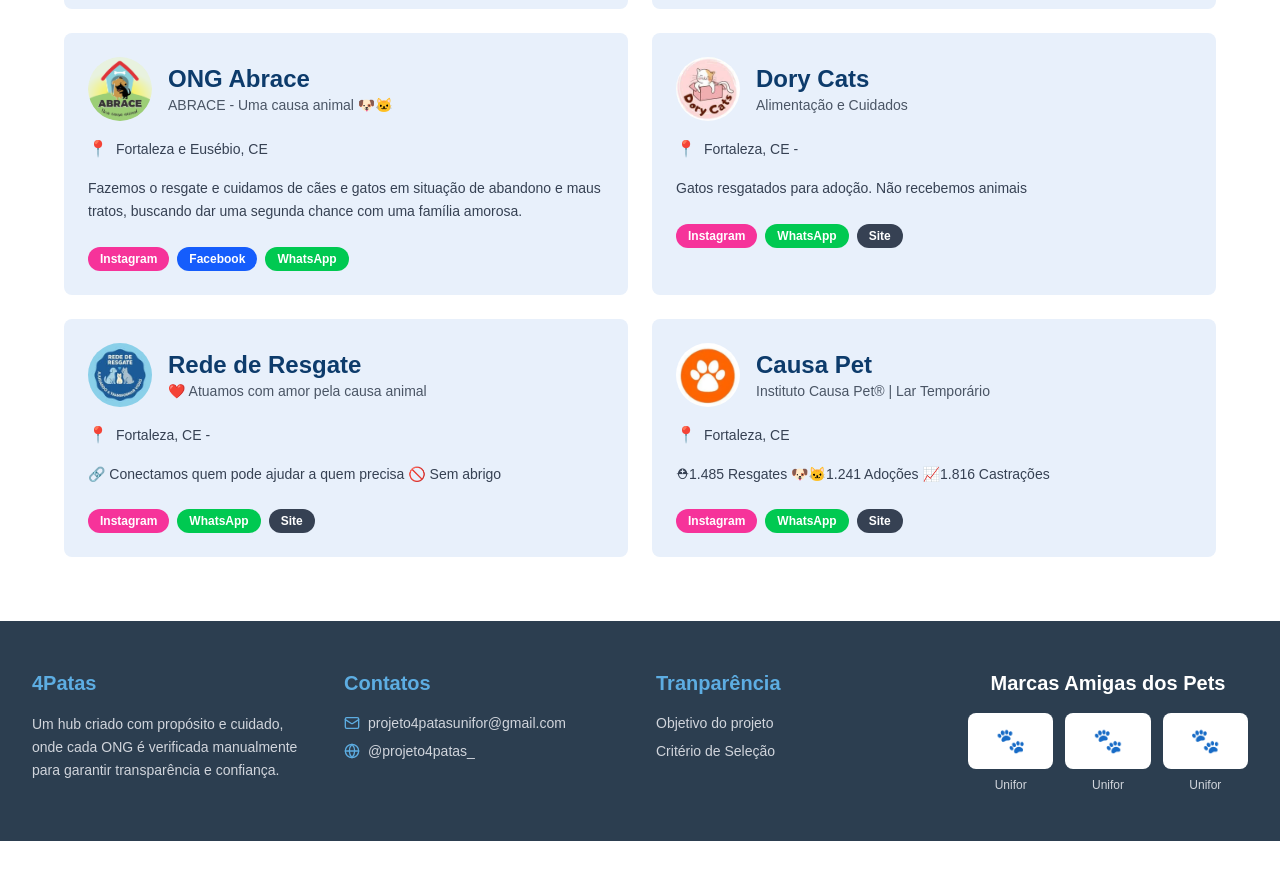
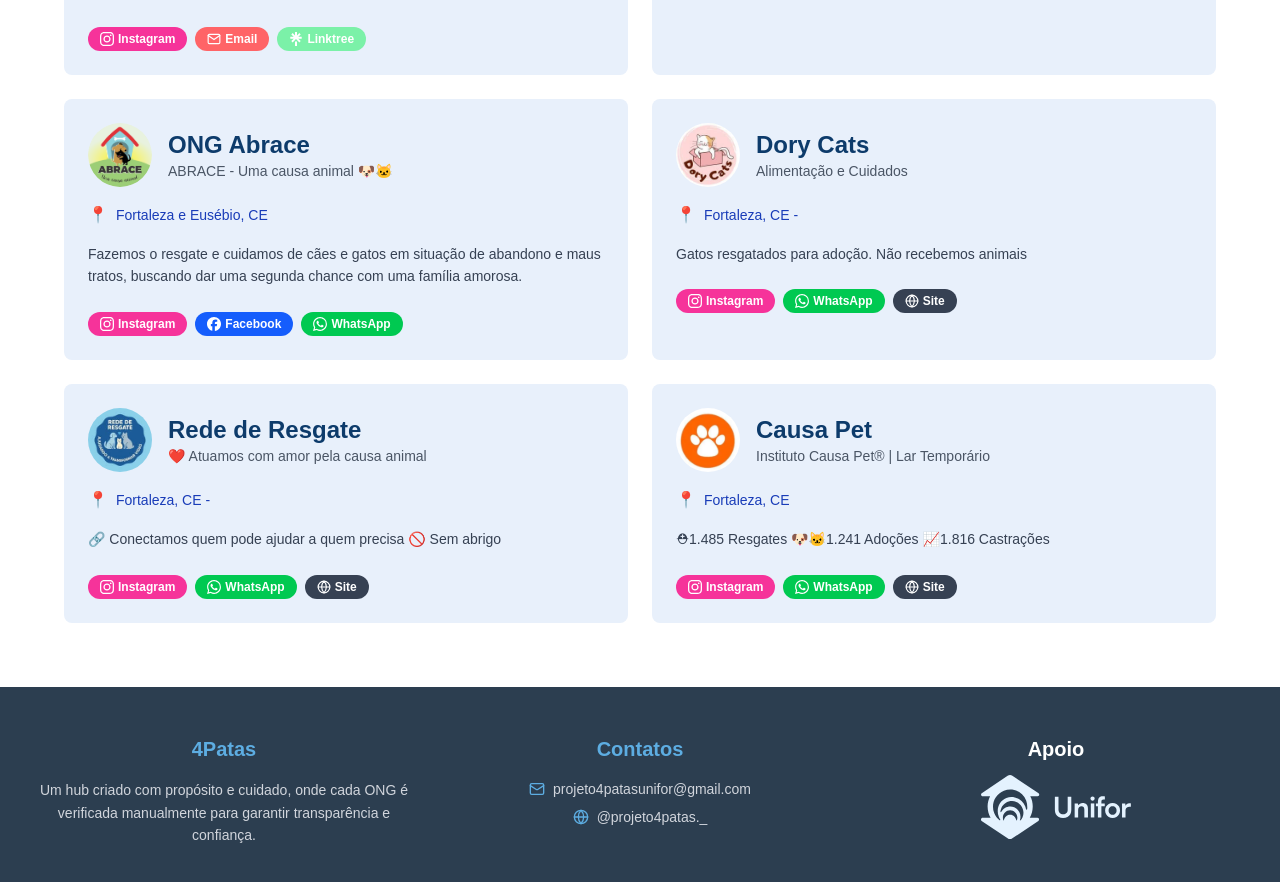
Before and after one commit to bruno-dv2/projeto-quatro-patas, a Next.js app: page / in a window 1280 px wide. Shown: the part 1640-2522 px from the top of the page. Before the commit the page ends 2481 px from the top, so only its background shows below. Built offline with nearby package versions, Linux system fonts and the light colour scheme; no server answers.

Commit message:
Aplicando alterações no card da ONG animaisUniversitários (Exemplo a ser seguido para as outras ONGs)

```diff
--- a/components/CardOngs.js
+++ b/components/CardOngs.js
@@ -2,13 +2,27 @@
 
 import { GAEvent } from './GoogleAnalytics';
 import Image from 'next/image';
+import { SiInstagram, SiFacebook, SiWhatsapp, SiLinktree } from 'react-icons/si';
+import { FiMail, FiGlobe } from 'react-icons/fi';
+
 
 export default function CardOngs({ ong }) {
   const coresTag = {
     "Instagram": "bg-pink-500",
     "Facebook": "bg-blue-600",
     "WhatsApp": "bg-green-500",
+    "Email" : "bg-red-400",
+    "Linktree": "bg-green-300",
     "Site": "bg-gray-700"
+  };
+
+  const iconesTag = {
+  Instagram: <SiInstagram size={14} />,
+  Facebook: <SiFacebook size={14} />,
+  WhatsApp: <SiWhatsapp size={14} />,
+  Email: <FiMail size={14} />,
+  Linktree: <SiLinktree size={14} />,
+  Site: <FiGlobe size={14} />,
   };
 
   // Rastrear clique no card
@@ -61,7 +75,7 @@ export default function CardOngs({ ong }) {
 
   return (
     <div
-      className="bg-azul-light rounded-lg p-6 hover:shadow-xl transition cursor-pointer"
+      className="bg-azul-light rounded-lg p-6 hover:shadow-xl transition"
       onClick={handleCardClick}
     >
       {/* Logo e Nome */}
@@ -82,7 +96,14 @@ export default function CardOngs({ ong }) {
       {/* Localização */}
       <div className="flex items-center gap-2 mb-4 text-gray-700">
         <span>📍</span>
-        <span className="text-sm">{ong.localizacao}</span>
+        <a
+          href={`https://www.google.com/maps/search/?api=1&query=${encodeURIComponent(ong.localizacao)}`}
+          target="_blank"
+          rel="noopener noreferrer"
+          className="text-sm  hover:underline text-blue-800 transition hover:text-blue-600"
+        >
+          {ong.localizacao}
+        </a>
       </div>
 
       {/* Descrição */}
@@ -96,10 +117,10 @@ export default function CardOngs({ ong }) {
           <button
             key={index}
             onClick={(e) => handleSocialClick(e, tag)}
-            className={`${coresTag[tag]} text-white text-xs px-3 py-1 rounded-full font-semibold hover:opacity-90 transition`}
+            className={`${coresTag[tag]} text-white text-xs px-3 py-1 rounded-full font-semibold flex items-center gap-1 transform transition-all duration-200 hover:scale-110 cursor-pointer`}
             aria-label={`Abrir ${tag} da ${ong.nome}`}
           >
-            {tag}
+            {iconesTag[tag]} <span>{tag}</span>
           </button>
         ))}
       </div>
--- a/components/Footer.js
+++ b/components/Footer.js
@@ -1,12 +1,13 @@
 import { Mail, Globe } from "lucide-react";
+import Image from "next/image";
 
 export default function Footer() {
   return (
     <footer className="bg-[#2C3E50] text-white py-12 px-8">
-      <div className="max-w-7xl mx-auto grid grid-cols-1 md:grid-cols-4 gap-8">
+      <div className="max-w-7xl mx-auto grid grid-cols-1 md:grid-cols-3 gap-8">
 
         {/* Coluna 1 - 4Patas */}
-        <div>
+        <div className="text-center">
           <h3 className="text-xl font-bold mb-4 text-[#5DADE2]">4Patas</h3>
           <p className="text-sm leading-relaxed text-gray-300">
             Um hub criado com propósito e cuidado, onde cada ONG é verificada manualmente para garantir transparência e confiança.
@@ -14,54 +15,38 @@ export default function Footer() {
         </div>
 
         {/* Coluna 2 - Contatos */}
-        <div>
+        <div className="text-center">
           <h3 className="text-xl font-bold mb-4 text-[#5DADE2]">Contatos</h3>
           <a
             href="mailto:projeto4patasunifor@gmail.com"
-            className="text-sm text-gray-300 mb-2 flex items-center gap-2 hover:text-[#5DADE2] transition-colors"
+            className="text-sm text-gray-300 mb-2 flex justify-center items-center gap-2 hover:text-[#5DADE2] transition-colors"
           >
             <Mail size={16} className="text-[#5DADE2]" />
             projeto4patasunifor@gmail.com
           </a>
 
           <a
-            href="https://www.instagram.com/projeto4patas_"
+            href="https://www.instagram.com/projeto4patas._"
             target="_blank"
             rel="noopener noreferrer"
-            className="text-sm text-gray-300 flex items-center gap-2 hover:text-[#5DADE2] transition-colors"
+            className="text-sm text-gray-300 mb-2 flex justify-center items-center gap-2 hover:text-[#5DADE2] transition-colors"
           >
         <Globe size={16} className="text-[#5DADE2]" />
-        @projeto4patas_
+        @projeto4patas._
       </a>
         </div>
 
-        {/* Coluna 3 - Transparência */}
-        <div>
-          <h3 className="text-xl font-bold mb-4 text-[#5DADE2]">Tranparência</h3>
-          <p className="text-sm text-gray-300 mb-2">Objetivo do projeto</p>
-          <p className="text-sm text-gray-300">Critério de Seleção</p>
+
+
+        {/* Coluna 4 - Marcas Amigas */}
+        <div className="flex flex-col items-center justify-center text-center">
+          <h3 className="text-xl font-bold mb-3 text-white">Apoio</h3>
+              <Image alt="Logo Unifor" src='/icons/unifor.svg' width={150} height={100}/>
+          <div className="grid gap-3 mt-2 text-xs text-center text-gray-300">
+
+          </div>
         </div>
 
-        {/* Coluna 4 - Marcas Amigas */}
-        <div>
-          <h3 className="text-xl font-bold mb-4 text-center">Marcas Amigas dos Pets</h3>
-          <div className="grid grid-cols-3 gap-3">
-            <div className="bg-white rounded-lg p-3 flex items-center justify-center">
-              <span className="text-2xl">🐾</span>
-            </div>
-            <div className="bg-white rounded-lg p-3 flex items-center justify-center">
-              <span className="text-2xl">🐾</span>
-            </div>
-            <div className="bg-white rounded-lg p-3 flex items-center justify-center">
-              <span className="text-2xl">🐾</span>
-            </div>
-          </div>
-          <div className="grid grid-cols-3 gap-3 mt-2 text-xs text-center text-gray-300">
-            <p>Unifor</p>
-            <p>Unifor</p>
-            <p>Unifor</p>
-          </div>
-        </div>
 
       </div>
     </footer>
--- a/components/Header.js
+++ b/components/Header.js
@@ -44,7 +44,7 @@ export default function Header() {
           className="text-lg font-medium hover:underline"
           onClick={() => handleButtonClick('Menu Sobre')}
         >
-          Sobre
+          Sobre o projeto
         </Link>
       </nav>
 
--- a/package.json
+++ b/package.json
@@ -13,7 +13,8 @@
     "lucide-react": "^0.548.0",
     "next": "15.5.4",
     "react": "19.1.0",
-    "react-dom": "19.1.0"
+    "react-dom": "19.1.0",
+    "react-icons": "^5.5.0"
   },
   "devDependencies": {
     "@eslint/eslintrc": "^3",
--- a/public/data/ongs.json
+++ b/public/data/ongs.json
@@ -2,16 +2,15 @@
   {
     "id": 1,
     "nome": "Animais Universitários",
-    "subtitulo": "Amor em forma de Gato",
-    "localizacao": "Fortaleza, CE - Pici",
-    "descricao": "Projeto voluntário de assistência aos animais abandonados no Campus do Pici",
-    "tags": ["Instagram", "Facebook", "WhatsApp", "Site"],
+    "subtitulo": "Projeto voluntário de assistência aos animais abandonados no Campus do Pici",
+    "localizacao": " Fortaleza - CE, UFC - Campus do Pici",
+    "descricao": "Projeto voluntário que atua no Campus do Pici (UFC), promovendo castrações, adoções e cuidados básicos a animais abandonados. A iniciativa é mantida por doações e bazares, sem apoio institucional, e depende de lares temporários para acolher os animais.",
+    "tags": ["Instagram", "Email", "Linktree"],
     "logo": "/ongslogos/animaisuniversitarioslogo.png",
     "links": {
       "instagram": "https://www.instagram.com/animaisuniversitarios",
-      "facebook": "",
-      "whatsapp": "85989079977",
-      "site": "https://drive.google.com/drive/folders/1BfZ9-hiQEn8v1lMf_y7eCtRdcrIqJAqF"
+      "email" : "projetoanimaisuniversitarios@gmail.com",
+      "site": "linktr.ee/animaisuniversitarios"
     },
     "contatos": {
       "email": "contato@gatinhosfortaleza.org",
```
Also changed, not shown: public/icons/unifor.svg (added), 1 other file (tests, documents, lock files or other folders).
